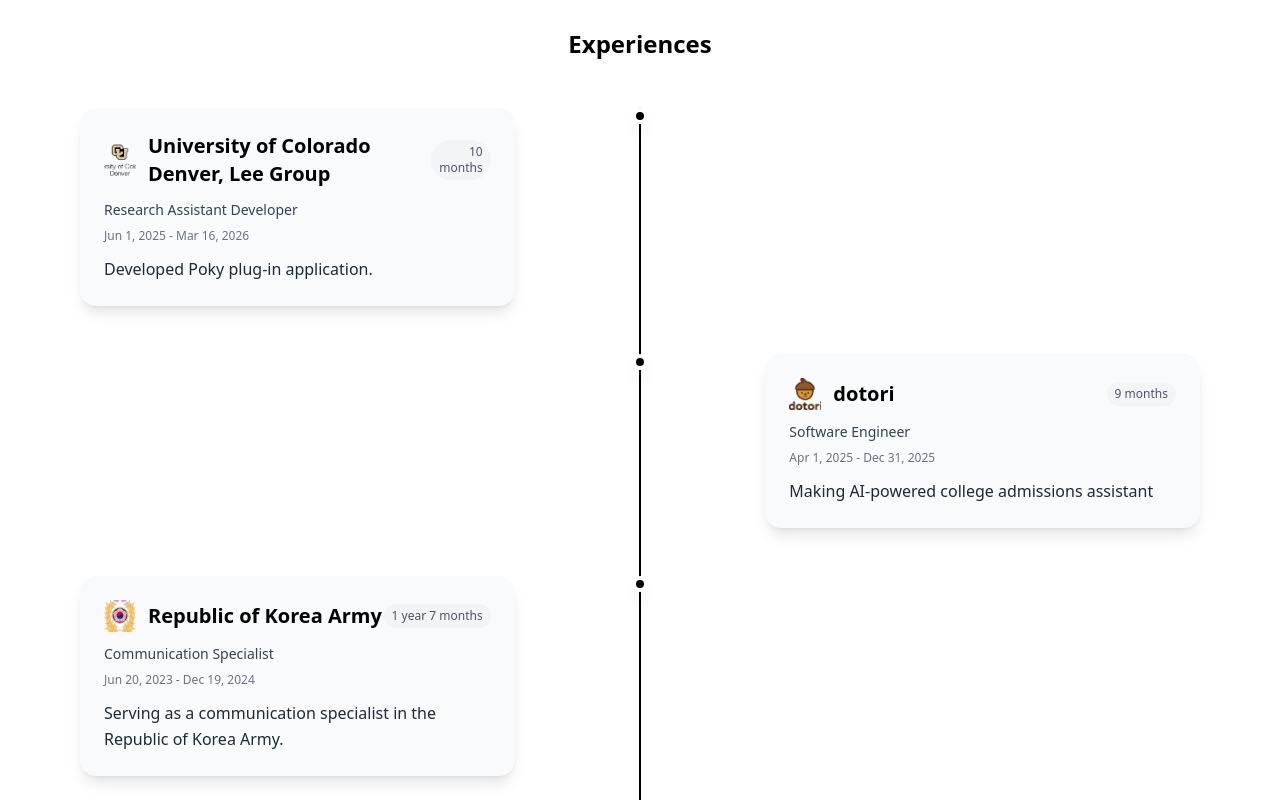
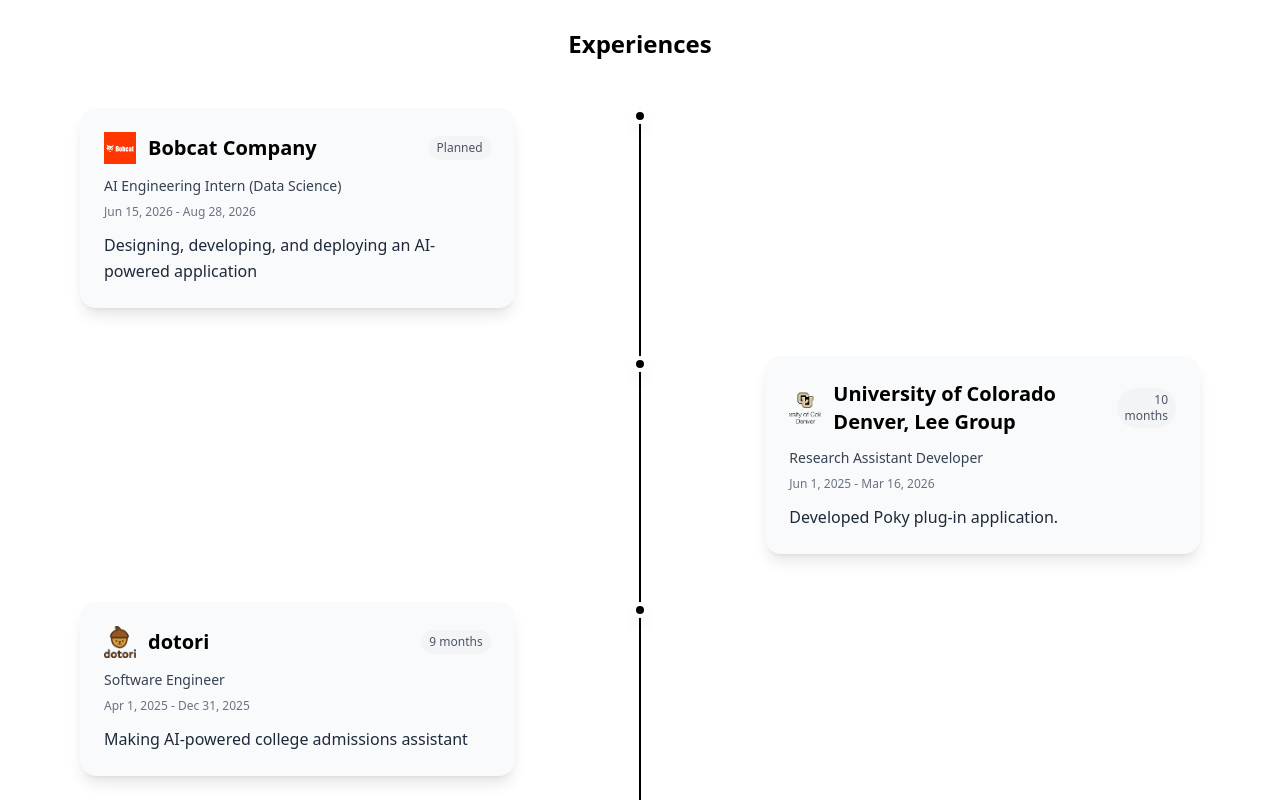
Before and after one commit to EuljeHoon/jehoon_website, a Next.js app: page / in a window 1280 px wide. Shown: the part 1520-2320 px from the top of the page. Built offline with nearby package versions, Linux system fonts and the light colour scheme.

Commit message:
New Experience, new logo

```diff
--- a/src/data/experiences.ts
+++ b/src/data/experiences.ts
@@ -14,6 +14,20 @@
 export const experiences: Experience[] = [
     {
         id: 1,
+        title: "Bobcat Company",
+        role: "AI Engineering Intern (Data Science)",
+        startDate: "2026-06-15",
+        endDate: "2026-08-28",
+        description: "Designing, developing, and deploying an AI-powered application",
+        link: "https://www.bobcat.com/na/en",
+        logo: "/logo/bobcat_logo.png",
+        techStack: ["AI", "MCP"],
+        achievements: [
+            "Selected for DS(AI/ML) intern at Bobcat Company."
+        ]
+    },
+    {
+        id: 2,
         title: "University of Colorado Denver, Lee Group",
         role: "Research Assistant Developer",
         startDate: "2025-06-01",
@@ -30,7 +44,7 @@
         ]
     },
     {
-        id: 2,
+        id: 3,
         title: "dotori",
         role: "Software Engineer",
         startDate: "2025-04-01",
@@ -47,7 +61,7 @@
         ]
     },
     {
-        id: 3,
+        id: 4,
         title: "Republic of Korea Army",
         role: "Communication Specialist",
         startDate: "2023-06-20",
@@ -64,7 +78,7 @@
         ]
     },
     {
-        id: 4,
+        id: 5,
         title: "Gallery Soma",
         role: "Software Engineer Intern",
         startDate: "2022-05-31",
```
Also changed, not shown: public/logo/bobcat_logo.png (added).
